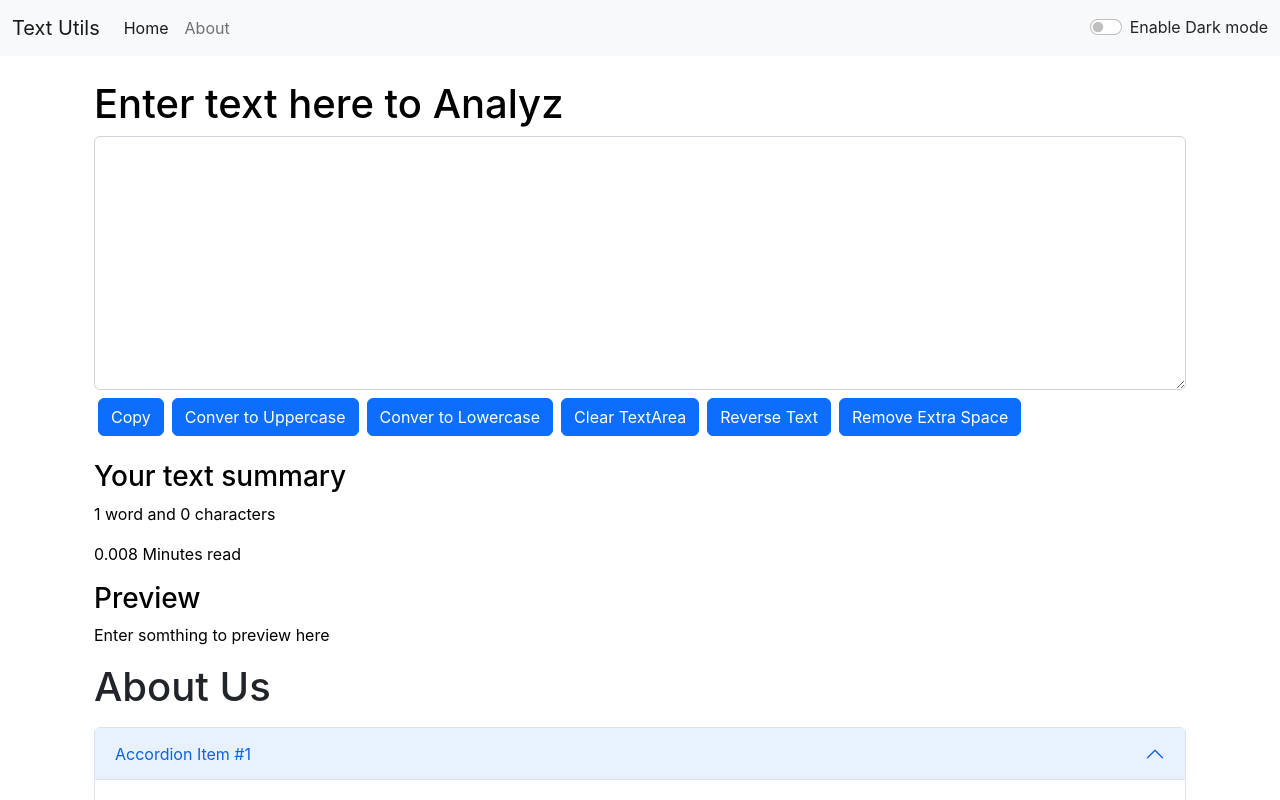
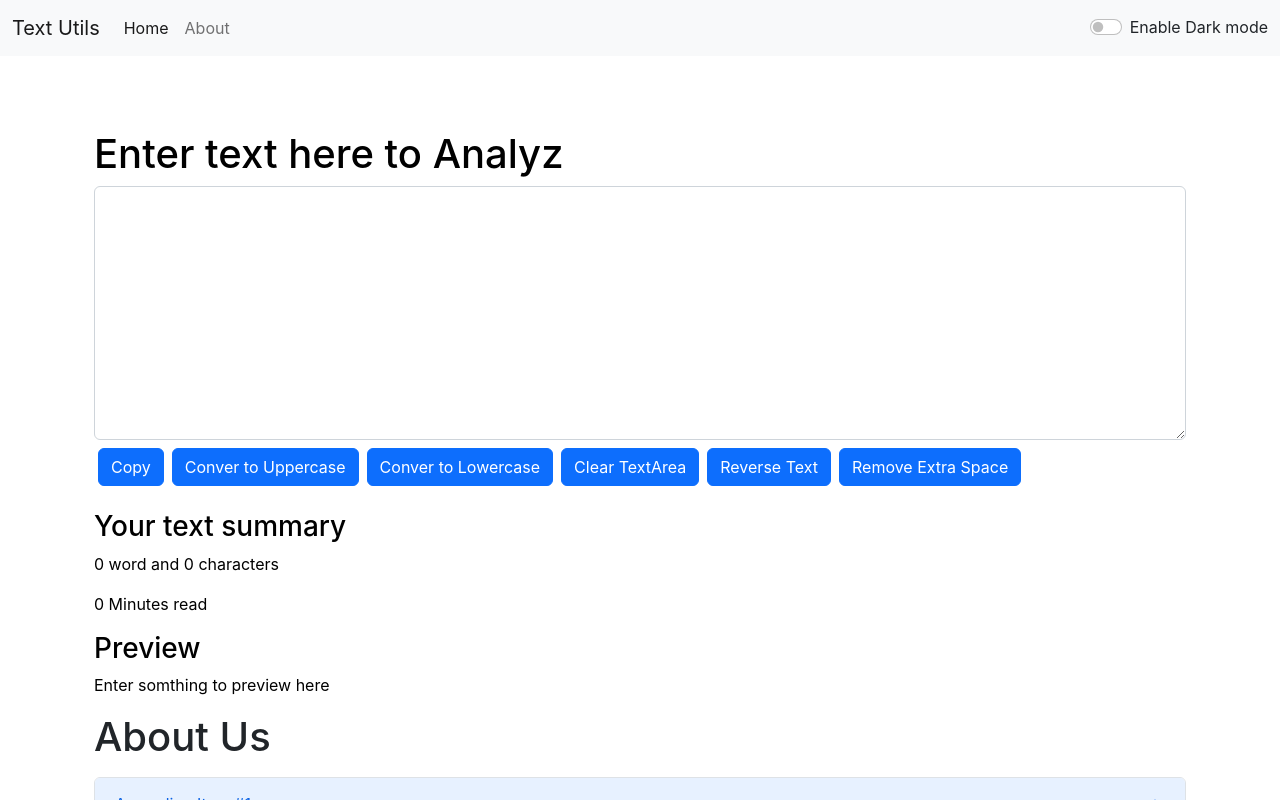
Before and after one commit to VidyaSagarMehar/React-Text-Utils, a React (Create React App) app: page / in a window 1280 px wide. Shown: the top 800 px of the page. Built offline with nearby package versions, Linux system fonts and the light colour scheme.

Commit message:
Bug fixes - reading word count

```diff
--- a/src/components/Alert.js
+++ b/src/components/Alert.js
@@ -6,7 +6,8 @@
 		return lower.charAt(0).toUpperCase() + lower.slice(1);
 	};
 	return (
-		props.alert && (
+		<div style={{ height: '50px' }}>
+			{props.alert && (
 				<div
 					className={`alert alert-${props.alert.type} alert-dismissible fade show`}
 					role="alert"
@@ -19,6 +20,7 @@
 							aria-label="Close"
 						></button> */}
 				</div>
-		)
+			)}
+		</div>
 	);
 }
--- a/src/components/Navbar.js
+++ b/src/components/Navbar.js
@@ -6,7 +6,7 @@
 			className={`navbar navbar-expand-lg bg-${props.mode} navbar-${props.mode}`}
 		>
 			<div className="container-fluid">
-				<a className="navbar-brand" href="/">
+				<a className="navbar-brand" href="#">
 					Text Utils
 				</a>
 				<button
@@ -24,12 +24,12 @@
 				<div className="collapse navbar-collapse" id="navbarSupportedContent">
 					<ul className="navbar-nav me-auto mb-2 mb-lg-0">
 						<li className="nav-item">
-							<a className="nav-link active" aria-current="page" href="/">
+							<a className="nav-link active" aria-current="page" href="#">
 								Home
 							</a>
 						</li>
 						<li className="nav-item">
-							<a className="nav-link" href="/about">
+							<a className="nav-link" href="#">
 								About
 							</a>
 						</li>
--- a/src/components/TextForm.js
+++ b/src/components/TextForm.js
@@ -105,9 +105,15 @@
 			>
 				<h3>Your text summary</h3>
 				<p>
-					{text.split(' ').length} word and {text.length} characters
+					{text.split(' ').filter((element) => element.length !== 0).length}{' '}
+					word and {text.length} characters
 				</p>
-				<p>{0.008 * text.split(' ').length} Minutes read</p>
+				<p>
+					{0.008 *
+						text.split(' ').filter((element) => element.length !== 0)
+							.length}{' '}
+					Minutes read
+				</p>
 
 				<h3>Preview</h3>
 				<p>{text.length > 0 ? text : 'Enter somthing to preview here'}</p>
```
Lines whose indentation alone changed are shown as unchanged.
